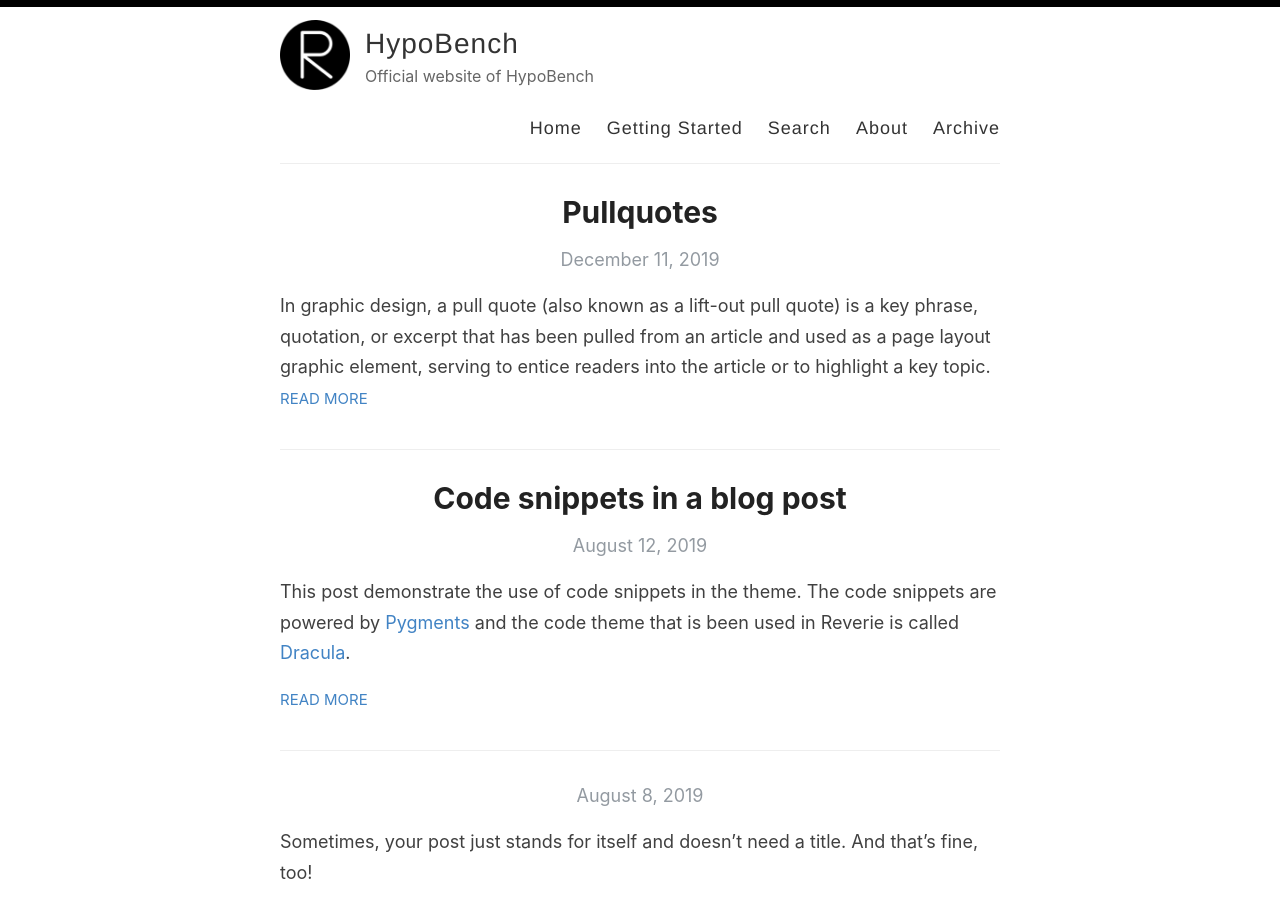
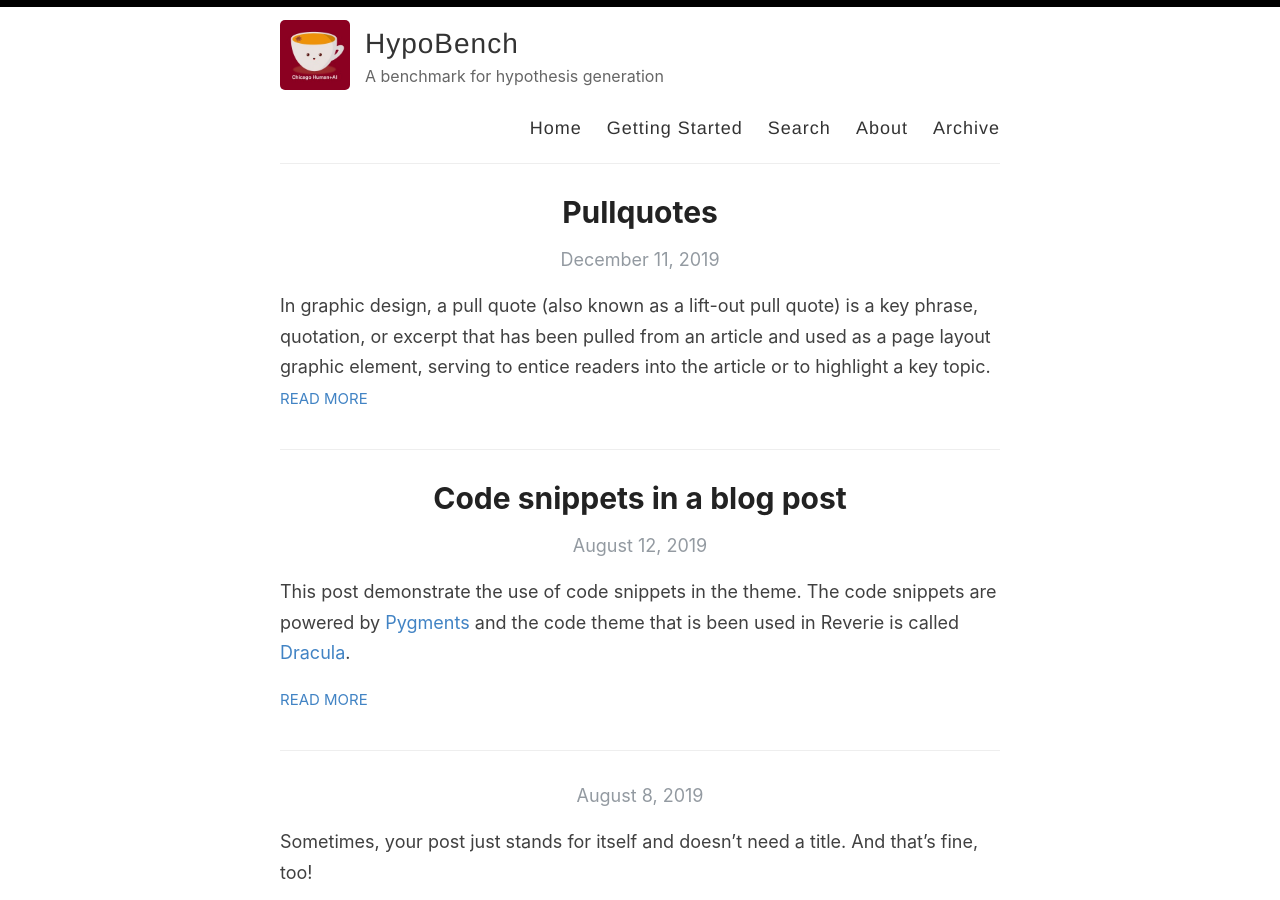
Before and after one commit to ChicagoHAI/HypoBench, a Jekyll site: the page built from index.html, in a window 1280 px wide and 900 px high. Built offline with Jekyll 4.4.1, drawn with Linux system fonts in a browser that asks for light colours; the list of posts is cut into pages by our own code.

Commit message:
change avatar and favicon

```diff
--- a/_config.yml
+++ b/_config.yml
@@ -9,10 +9,10 @@ name: HypoBench
 author: Haokun Liu
 
 # Short bio or description (displayed in the header)
-description: Official website of HypoBench
+description: A benchmark for hypothesis generation
 
 # URL of your avatar or profile pic (you could use your GitHub profile pic)
-avatar: /images/reverie.png
+avatar: /images/chai.jpg
 
 #
 # Flags below are optional
```
Also changed, not shown: favicon.ico, images/chai.jpg (added).
